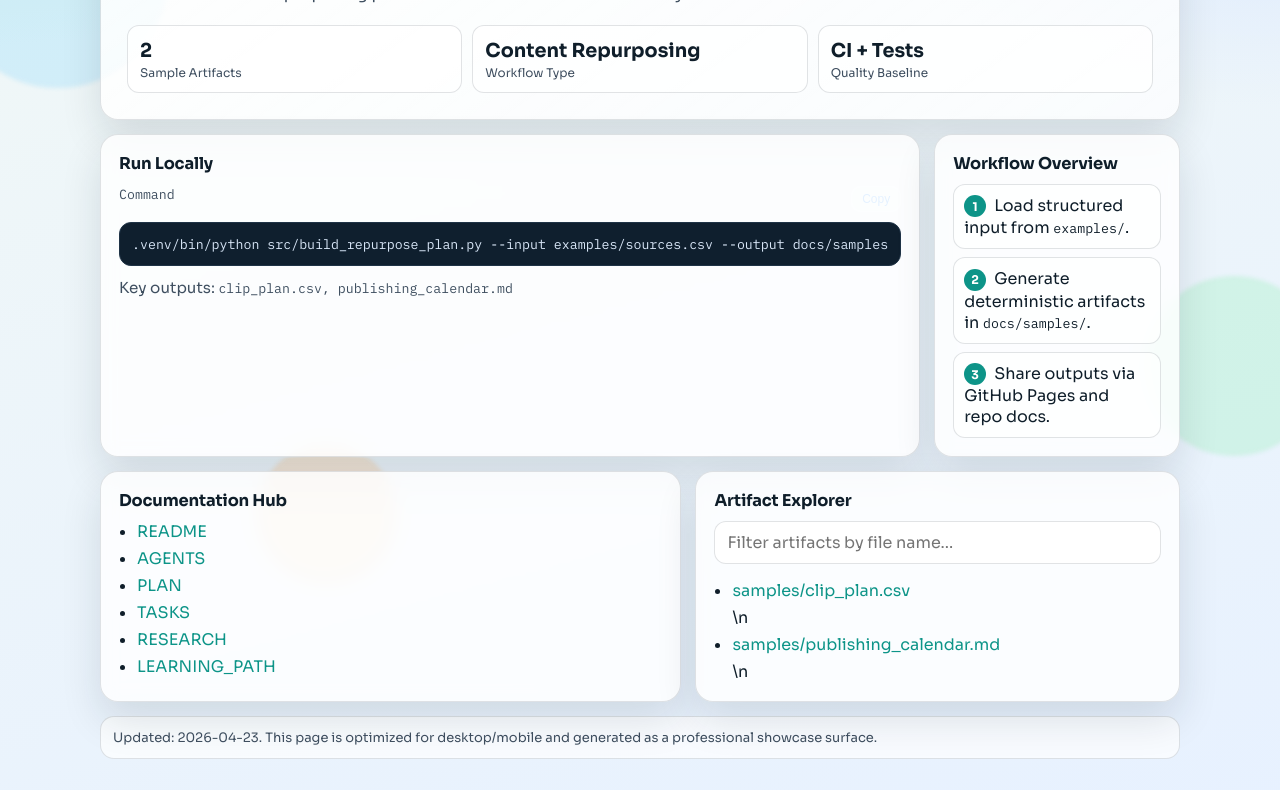
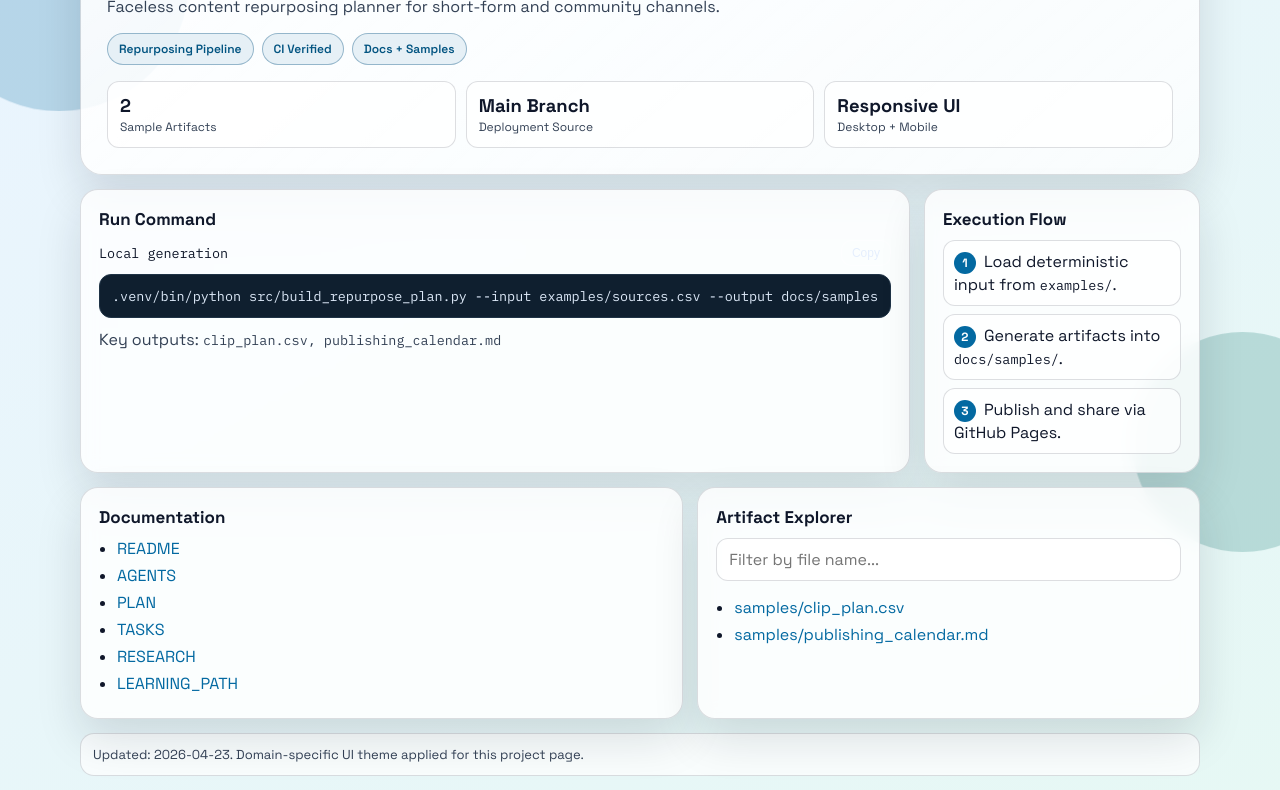
Before and after one commit to igor-kan/faceless-content-repurposer, a plain HTML site: page docs/index.html in a window 1280 px wide. Shown: the part 179-969 px from the top of the page. Drawn offline with Linux system fonts and the light colour scheme.

Commit message:
docs: apply domain-specific visual theme and richer docs UI

```diff
--- a/docs/index.html
+++ b/docs/index.html
@@ -3,242 +3,227 @@
 <head>
   <meta charset="utf-8" />
   <meta name="viewport" content="width=device-width, initial-scale=1" />
-  <title>faceless-content-repurposer | Portfolio Case Study</title>
+  <title>faceless-content-repurposer | Case Study</title>
   <link rel="preconnect" href="https://fonts.googleapis.com" />
   <link rel="preconnect" href="https://fonts.gstatic.com" crossorigin />
-  <link href="https://fonts.googleapis.com/css2?family=Sora:wght@400;600;700;800&family=IBM+Plex+Mono:wght@400;500&display=swap" rel="stylesheet" />
+  <link href="https://fonts.googleapis.com/css2?family=Sora:wght@400;600;700;800&family=IBM+Plex+Mono:wght@400;500&family=Manrope:wght@400;600;700;800&family=Space+Grotesk:wght@400;600;700&family=Fraunces:opsz,wght@9..144,500;9..144,700&display=swap" rel="stylesheet" />
   <style>
     :root {
-      --bg-1: #f1f8f6;
-      --bg-2: #e7f1ff;
-      --ink: #0f1e2a;
-      --muted: #3f4f60;
-      --card: rgba(255, 255, 255, 0.82);
-      --line: rgba(15, 30, 42, 0.12);
+      --ink: #0f172a;
+      --muted: #334155;
+      --card: rgba(255,255,255,0.82);
+      --line: rgba(15,23,42,0.14);
+      --shadow: 0 20px 45px rgba(15, 23, 42, 0.13);
+      --radius: 18px;
       --accent: #0d9488;
-      --accent-2: #dc6803;
-      --shadow: 0 18px 40px rgba(15, 30, 42, 0.12);
-      --radius: 18px;
+      --accent2: #ea580c;
+      --bgA: #eff8f5;
+      --bgB: #e7eefb;
+      --font-main: "Sora", "Segoe UI", sans-serif;
     }
+
+    body.theme-growth { --accent:#15803d; --accent2:#d97706; --bgA:#f3fbe8; --bgB:#fff7e8; --font-main:"Space Grotesk", "Sora", sans-serif; }
+    body.theme-local { --accent:#0f766e; --accent2:#0369a1; --bgA:#e9f8f4; --bgB:#eaf4ff; --font-main:"Manrope", "Sora", sans-serif; }
+    body.theme-workspace { --accent:#0f172a; --accent2:#9a3412; --bgA:#f7f7f7; --bgB:#f2efe9; --font-main:"IBM Plex Mono", "Sora", monospace; }
+    body.theme-social { --accent:#be123c; --accent2:#ea580c; --bgA:#fff1f2; --bgB:#fff7ed; --font-main:"Sora", sans-serif; }
+    body.theme-media { --accent:#0369a1; --accent2:#0f766e; --bgA:#eaf4ff; --bgB:#e6f8f4; --font-main:"Space Grotesk", sans-serif; }
+    body.theme-governance { --accent:#1e3a8a; --accent2:#0f766e; --bgA:#edf2ff; --bgB:#e8f5f1; --font-main:"Fraunces", "Sora", serif; }
+    body.theme-finance { --accent:#047857; --accent2:#b45309; --bgA:#ecfdf5; --bgB:#fffbeb; --font-main:"Manrope", sans-serif; }
+    body.theme-studio { --accent:#0f172a; --accent2:#be123c; --bgA:#f8fafc; --bgB:#fff1f2; --font-main:"Sora", sans-serif; }
 
     * { box-sizing: border-box; }
 
     body {
       margin: 0;
+      font-family: var(--font-main);
       color: var(--ink);
-      background: radial-gradient(1400px 600px at -10% -10%, #d8f0e8 10%, transparent 55%),
-                  radial-gradient(900px 520px at 100% 0%, #dce9ff 10%, transparent 55%),
-                  linear-gradient(165deg, var(--bg-1), var(--bg-2));
-      font-family: "Sora", "Segoe UI", sans-serif;
+      background: linear-gradient(150deg, var(--bgA), var(--bgB));
       min-height: 100vh;
       overflow-x: hidden;
+      position: relative;
     }
 
-    .orb {
+    body::before,
+    body::after {
+      content: "";
       position: fixed;
       border-radius: 999px;
-      filter: blur(2px);
-      opacity: 0.26;
       z-index: 0;
-      animation: float 12s ease-in-out infinite;
       pointer-events: none;
+      opacity: 0.22;
+      animation: drift 11s ease-in-out infinite;
     }
 
-    .orb.a { width: 220px; height: 220px; background: #7dd3fc; top: 8%; left: -60px; }
-    .orb.b { width: 180px; height: 180px; background: #86efac; top: 58%; right: -40px; animation-delay: -4s; }
-    .orb.c { width: 140px; height: 140px; background: #fdba74; top: 78%; left: 20%; animation-delay: -8s; }
+    body::before { width: 260px; height: 260px; top: 6%; left: -80px; background: var(--accent); }
+    body::after { width: 220px; height: 220px; bottom: 8%; right: -70px; background: var(--accent2); animation-delay: -4s; }
 
-    @keyframes float {
-      0%, 100% { transform: translateY(0) translateX(0); }
-      50% { transform: translateY(-18px) translateX(8px); }
+    @keyframes drift {
+      0%,100% { transform: translateY(0) translateX(0); }
+      50% { transform: translateY(-18px) translateX(9px); }
     }
 
-    .wrap {
+    .layout {
       position: relative;
       z-index: 1;
-      width: min(1080px, 92vw);
-      margin: 28px auto 64px;
+      width: min(1120px, 92vw);
+      margin: 30px auto 64px;
     }
 
-    .topbar {
+    .header {
       display: flex;
+      justify-content: space-between;
       align-items: center;
-      justify-content: space-between;
+      gap: 10px;
+      flex-wrap: wrap;
       margin-bottom: 14px;
     }
 
-    .badge {
-      display: inline-flex;
-      align-items: center;
-      gap: 8px;
+    .pill {
       border: 1px solid var(--line);
-      background: rgba(255,255,255,0.7);
       border-radius: 999px;
-      padding: 7px 12px;
+      padding: 8px 12px;
+      background: rgba(255,255,255,0.72);
       font-size: 12px;
       color: var(--muted);
+      display: inline-flex;
+      gap: 8px;
+      align-items: center;
       backdrop-filter: blur(8px);
     }
 
-    .badge .dot { width: 8px; height: 8px; border-radius: 999px; background: var(--accent); box-shadow: 0 0 0 6px rgba(13,148,136,0.12); }
-
-    .links {
-      display: flex;
-      gap: 10px;
-      flex-wrap: wrap;
+    .dot {
+      width: 8px;
+      height: 8px;
+      border-radius: 99px;
+      background: var(--accent);
+      box-shadow: 0 0 0 7px color-mix(in srgb, var(--accent) 20%, transparent);
     }
 
+    .linkbar { display: flex; gap: 8px; flex-wrap: wrap; }
     .btn {
+      text-decoration: none;
       border: 1px solid var(--line);
-      background: rgba(255,255,255,0.82);
       border-radius: 12px;
       padding: 8px 12px;
       font-size: 13px;
       color: var(--ink);
-      text-decoration: none;
+      background: rgba(255,255,255,0.78);
       transition: transform .18s ease, box-shadow .18s ease;
       backdrop-filter: blur(8px);
     }
 
-    .btn:hover { transform: translateY(-1px); box-shadow: 0 10px 22px rgba(15,30,42,0.12); }
+    .btn:hover { transform: translateY(-1px); box-shadow: 0 10px 22px rgba(15,23,42,0.12); }
 
     .hero {
       border: 1px solid var(--line);
-      background: linear-gradient(145deg, rgba(255,255,255,0.88), rgba(255,255,255,0.72));
-      border-radius: var(--radius);
+      background: linear-gradient(140deg, rgba(255,255,255,0.9), rgba(255,255,255,0.74));
+      border-radius: 22px;
+      box-shadow: var(--shadow);
       padding: 26px;
-      box-shadow: var(--shadow);
+      overflow: hidden;
       position: relative;
-      overflow: hidden;
     }
 
     .hero::after {
       content: "";
       position: absolute;
       inset: 0;
-      background: linear-gradient(120deg, transparent 0%, rgba(255,255,255,0.35) 40%, transparent 75%);
-      transform: translateX(-120%);
-      animation: sheen 5s ease-in-out infinite;
+      background: linear-gradient(120deg, transparent 0%, rgba(255,255,255,0.34) 40%, transparent 75%);
+      transform: translateX(-130%);
+      animation: sheen 5.5s ease-in-out infinite;
       pointer-events: none;
     }
 
     @keyframes sheen {
-      0%, 80%, 100% { transform: translateX(-120%); }
-      45% { transform: translateX(120%); }
+      0%, 80%, 100% { transform: translateX(-130%); }
+      45% { transform: translateX(130%); }
     }
 
-    h1 {
-      margin: 0;
-      font-size: clamp(1.9rem, 3.3vw, 2.8rem);
-      letter-spacing: -0.02em;
-      line-height: 1.04;
-    }
+    h1 { margin: 0; font-size: clamp(2rem, 3.5vw, 3rem); letter-spacing: -0.02em; }
+    .subtitle { margin-top: 10px; color: var(--muted); max-width: 800px; line-height: 1.58; }
 
-    .subtitle {
-      margin-top: 12px;
-      color: var(--muted);
-      max-width: 760px;
-      line-height: 1.6;
-      font-size: 1rem;
+    .chips { display: flex; gap: 8px; flex-wrap: wrap; margin-top: 14px; }
+    .chip {
+      border: 1px solid color-mix(in srgb, var(--accent) 26%, var(--line));
+      background: color-mix(in srgb, var(--accent) 10%, white);
+      color: color-mix(in srgb, var(--accent) 80%, black);
+      border-radius: 999px;
+      padding: 7px 11px;
+      font-size: 12px;
+      font-weight: 600;
     }
 
     .stats {
-      margin-top: 18px;
+      margin-top: 16px;
       display: grid;
-      grid-template-columns: repeat(auto-fit, minmax(180px, 1fr));
+      grid-template-columns: repeat(auto-fit, minmax(170px, 1fr));
       gap: 10px;
     }
 
     .stat {
-      background: rgba(255,255,255,0.72);
       border: 1px solid var(--line);
       border-radius: 12px;
       padding: 12px;
+      background: rgba(255,255,255,0.72);
     }
 
-    .stat .k { font-size: 1.2rem; font-weight: 700; }
-    .stat .l { color: var(--muted); font-size: 12px; margin-top: 2px; }
+    .stat .k { font-size: 1.15rem; font-weight: 800; }
+    .stat .l { font-size: 12px; color: var(--muted); margin-top: 2px; }
 
-    .section-grid {
+    .grid {
+      margin-top: 14px;
       display: grid;
       grid-template-columns: 1.2fr 1fr;
       gap: 14px;
-      margin-top: 14px;
     }
 
     .card {
       border: 1px solid var(--line);
+      border-radius: var(--radius);
       background: var(--card);
-      border-radius: var(--radius);
+      box-shadow: var(--shadow);
       padding: 18px;
-      box-shadow: var(--shadow);
       backdrop-filter: blur(8px);
       animation: rise .55s ease both;
     }
 
-    .card:nth-child(2) { animation-delay: .08s; }
-    .card:nth-child(3) { animation-delay: .14s; }
-    .card:nth-child(4) { animation-delay: .2s; }
+    .card:nth-child(2) { animation-delay: .06s; }
+    .card:nth-child(3) { animation-delay: .12s; }
+    .card:nth-child(4) { animation-delay: .18s; }
 
     @keyframes rise {
       from { opacity: 0; transform: translateY(10px); }
       to { opacity: 1; transform: translateY(0); }
     }
 
-    h2 {
-      margin: 0 0 10px;
-      font-size: 1.02rem;
-      letter-spacing: -0.01em;
-    }
+    h2 { margin: 0 0 10px; font-size: 1.06rem; }
+    p { margin: 0 0 10px; color: var(--muted); line-height: 1.56; }
 
-    p {
-      margin: 0 0 10px;
-      color: var(--muted);
-      line-height: 1.55;
-      font-size: .95rem;
-    }
-
-    .mono {
-      font-family: "IBM Plex Mono", ui-monospace, SFMono-Regular, Menlo, monospace;
-      font-size: .83rem;
-    }
+    .mono { font-family: "IBM Plex Mono", ui-monospace, SFMono-Regular, Menlo, monospace; font-size: .84rem; }
 
     pre {
       margin: 0;
+      border-radius: 12px;
       border: 1px solid #1f3346;
-      border-radius: 12px;
-      background: #0f1f2e;
-      color: #d8e6f7;
+      background: #0f1f2f;
+      color: #dde9f8;
       padding: 12px;
       overflow: auto;
     }
 
-    .toolbar {
-      display: flex;
-      justify-content: space-between;
-      align-items: center;
-      margin-bottom: 8px;
-      gap: 8px;
+    .toolrow { display: flex; align-items: center; justify-content: space-between; margin-bottom: 8px; }
+
+    .copy-btn {
+      border: 1px solid rgba(255,255,255,0.34);
+      border-radius: 10px;
+      background: rgba(255,255,255,0.08);
+      color: #e5effd;
+      padding: 5px 10px;
+      font-size: 12px;
+      cursor: pointer;
     }
 
-    .copy {
-      border: 1px solid rgba(255,255,255,0.35);
-      background: rgba(255,255,255,0.08);
-      color: #e5f2ff;
-      border-radius: 10px;
-      padding: 5px 10px;
-      cursor: pointer;
-      font-size: 12px;
-    }
-
-    .step-list {
-      margin: 0;
-      padding: 0;
-      list-style: none;
-      display: grid;
-      gap: 8px;
-    }
-
+    .steps { list-style: none; margin: 0; padding: 0; display: grid; gap: 8px; }
     .step {
       border: 1px solid var(--line);
       border-radius: 12px;
@@ -246,107 +231,104 @@
       background: rgba(255,255,255,0.62);
     }
 
-    .step .n {
+    .step .num {
+      width: 22px;
+      height: 22px;
+      border-radius: 99px;
       display: inline-grid;
       place-items: center;
-      width: 22px;
-      height: 22px;
-      border-radius: 999px;
       background: var(--accent);
       color: white;
       font-size: 12px;
+      font-weight: 700;
       margin-right: 8px;
-      font-weight: 700;
     }
 
-    .doc-links, .artifact-list { margin: 0; padding-left: 18px; }
-    .doc-links li, .artifact-list li { margin: 6px 0; }
-
-    a {
-      color: var(--accent);
-      text-decoration: none;
-    }
-
-    a:hover { text-decoration: underline; }
+    .docs, .artifacts { margin: 0; padding-left: 18px; }
+    .docs li, .artifacts li { margin: 6px 0; }
 
     .search {
       width: 100%;
       border: 1px solid var(--line);
       border-radius: 12px;
       padding: 10px 12px;
-      background: rgba(255,255,255,0.78);
+      background: rgba(255,255,255,0.8);
+      color: var(--ink);
       font: inherit;
-      color: var(--ink);
       margin-bottom: 10px;
     }
 
-    .search:focus { outline: 2px solid rgba(13,148,136,0.25); border-color: var(--accent); }
+    .search:focus { outline: 2px solid color-mix(in srgb, var(--accent) 24%, transparent); border-color: var(--accent); }
+
+    a { color: var(--accent); text-decoration: none; }
+    a:hover { text-decoration: underline; }
 
     .footer {
       margin-top: 14px;
       border: 1px solid var(--line);
-      background: rgba(255,255,255,0.7);
       border-radius: 14px;
       padding: 12px;
+      background: rgba(255,255,255,0.74);
       color: var(--muted);
       font-size: 13px;
     }
 
-    @media (max-width: 860px) {
-      .section-grid { grid-template-columns: 1fr; }
-      .topbar { flex-direction: column; align-items: flex-start; gap: 10px; }
+    @media (max-width: 900px) {
+      .grid { grid-template-columns: 1fr; }
+      .header { flex-direction: column; align-items: flex-start; }
     }
   </style>
 </head>
-<body>
-  <div class="orb a"></div>
-  <div class="orb b"></div>
-  <div class="orb c"></div>
-
-  <main class="wrap">
-    <header class="topbar">
-      <div class="badge"><span class="dot"></span>Portfolio Case Study</div>
-      <div class="links">
-        <a class="btn" href="https://github.com/igor-kan/faceless-content-repurposer" target="_blank" rel="noreferrer">GitHub Repo</a>
-        <a class="btn" href="https://igor-kan.github.io/faceless-content-repurposer/">Live Demo URL</a>
+<body class="theme-media">
+  <main class="layout">
+    <header class="header">
+      <div class="pill"><span class="dot"></span>Media Engine</div>
+      <div class="linkbar">
+        <a class="btn" href="https://github.com/igor-kan/faceless-content-repurposer" target="_blank" rel="noreferrer">Repository</a>
+        <a class="btn" href="https://igor-kan.github.io/faceless-content-repurposer/">Live Link</a>
       </div>
     </header>
 
     <section class="hero">
       <h1>faceless-content-repurposer</h1>
       <p class="subtitle">Faceless content repurposing planner for short-form and community channels.</p>
+      <div class="chips">
+        <span class="chip">Repurposing Pipeline</span>
+        <span class="chip">CI Verified</span>
+        <span class="chip">Docs + Samples</span>
+      </div>
       <div class="stats">
         <div class="stat"><div class="k">2</div><div class="l">Sample Artifacts</div></div>
-        <div class="stat"><div class="k">Content Repurposing</div><div class="l">Workflow Type</div></div>
-        <div class="stat"><div class="k">CI + Tests</div><div class="l">Quality Baseline</div></div>
+        <div class="stat"><div class="k">Main Branch</div><div class="l">Deployment Source</div></div>
+        <div class="stat"><div class="k">Responsive UI</div><div class="l">Desktop + Mobile</div></div>
       </div>
     </section>
 
-    <section class="section-grid">
+    <section class="grid">
       <article class="card">
-        <h2>Run Locally</h2>
-        <div class="toolbar">
-          <p class="mono">Command</p>
-          <button class="copy" onclick="copyCmd()">Copy</button>
+        <h2>Run Command</h2>
+        <div class="toolrow">
+          <span class="mono">Local generation</span>
+          <button class="copy-btn" onclick="copyCommand()">Copy</button>
         </div>
-        <pre><code id="cmd" class="mono">.venv/bin/python src/build_repurpose_plan.py --input examples/sources.csv --output docs/samples</code></pre>
+        <pre><code id="run-command" class="mono">.venv/bin/python src/build_repurpose_plan.py --input examples/sources.csv --output docs/samples</code></pre>
         <p style="margin-top:10px;">Key outputs: <span class="mono">clip_plan.csv, publishing_calendar.md</span></p>
       </article>
 
       <article class="card">
-        <h2>Workflow Overview</h2>
-        <ul class="step-list">
-          <li class="step"><span class="n">1</span>Load structured input from <span class="mono">examples/</span>.</li>
-          <li class="step"><span class="n">2</span>Generate deterministic artifacts in <span class="mono">docs/samples/</span>.</li>
-          <li class="step"><span class="n">3</span>Share outputs via GitHub Pages and repo docs.</li>
+        <h2>Execution Flow</h2>
+        <ul class="steps">
+          <li class="step"><span class="num">1</span>Load deterministic input from <span class="mono">examples/</span>.</li>
+          <li class="step"><span class="num">2</span>Generate artifacts into <span class="mono">docs/samples/</span>.</li>
+          <li class="step"><span class="num">3</span>Publish and share via GitHub Pages.</li>
         </ul>
       </article>
     </section>
 
-    <section class="section-grid">
+    <section class="grid">
       <article class="card">
-        <h2>Documentation Hub</h2>
-        <ul class="doc-links">
+        <h2>Documentation</h2>
+        <ul class="docs">
           <li><a href="https://github.com/igor-kan/faceless-content-repurposer/blob/main/README.md" target="_blank" rel="noreferrer">README</a></li>
           <li><a href="https://github.com/igor-kan/faceless-content-repurposer/blob/main/AGENTS.md" target="_blank" rel="noreferrer">AGENTS</a></li>
           <li><a href="https://github.com/igor-kan/faceless-content-repurposer/blob/main/PLAN.md" target="_blank" rel="noreferrer">PLAN</a></li>
@@ -358,33 +340,34 @@
 
       <article class="card">
         <h2>Artifact Explorer</h2>
-        <input id="filter" class="search" type="search" placeholder="Filter artifacts by file name..." oninput="filterArtifacts()" />
-        <ul id="artifacts" class="artifact-list">
-        <li class="artifact-item" data-path="samples/clip_plan.csv"><a href="./samples/clip_plan.csv">samples/clip_plan.csv</a></li>\n        <li class="artifact-item" data-path="samples/publishing_calendar.md"><a href="./samples/publishing_calendar.md">samples/publishing_calendar.md</a></li>\n        </ul>
+        <input id="artifact-filter" class="search" type="search" placeholder="Filter by file name..." oninput="filterArtifacts()" />
+        <ul id="artifact-list" class="artifacts">
+            <li class="artifact-item" data-path="samples/clip_plan.csv"><a href="./samples/clip_plan.csv">samples/clip_plan.csv</a></li>
+            <li class="artifact-item" data-path="samples/publishing_calendar.md"><a href="./samples/publishing_calendar.md">samples/publishing_calendar.md</a></li>
+        </ul>
       </article>
     </section>
 
     <footer class="footer">
-      Updated: 2026-04-23. This page is optimized for desktop/mobile and generated as a professional showcase surface.
+      Updated: 2026-04-23. Domain-specific UI theme applied for this project page.
     </footer>
   </main>
 
   <script>
-    function copyCmd() {
-      const text = document.getElementById('cmd').textContent;
-      navigator.clipboard.writeText(text).then(function () {
-        const btn = document.querySelector('.copy');
-        const old = btn.textContent;
+    function copyCommand() {
+      const text = document.getElementById('run-command').textContent;
+      navigator.clipboard.writeText(text).then(() => {
+        const btn = document.querySelector('.copy-btn');
+        const prev = btn.textContent;
         btn.textContent = 'Copied';
-        setTimeout(function () { btn.textContent = old; }, 900);
+        setTimeout(() => { btn.textContent = prev; }, 950);
       });
     }
 
     function filterArtifacts() {
-      const q = document.getElementById('filter').value.toLowerCase().trim();
-      const items = document.querySelectorAll('.artifact-item');
-      items.forEach(function (el) {
-        const path = el.getAttribute('data-path').toLowerCase();
+      const q = document.getElementById('artifact-filter').value.toLowerCase().trim();
+      document.querySelectorAll('.artifact-item').forEach((el) => {
+        const path = (el.getAttribute('data-path') || '').toLowerCase();
         el.style.display = path.includes(q) ? '' : 'none';
       });
     }
```
